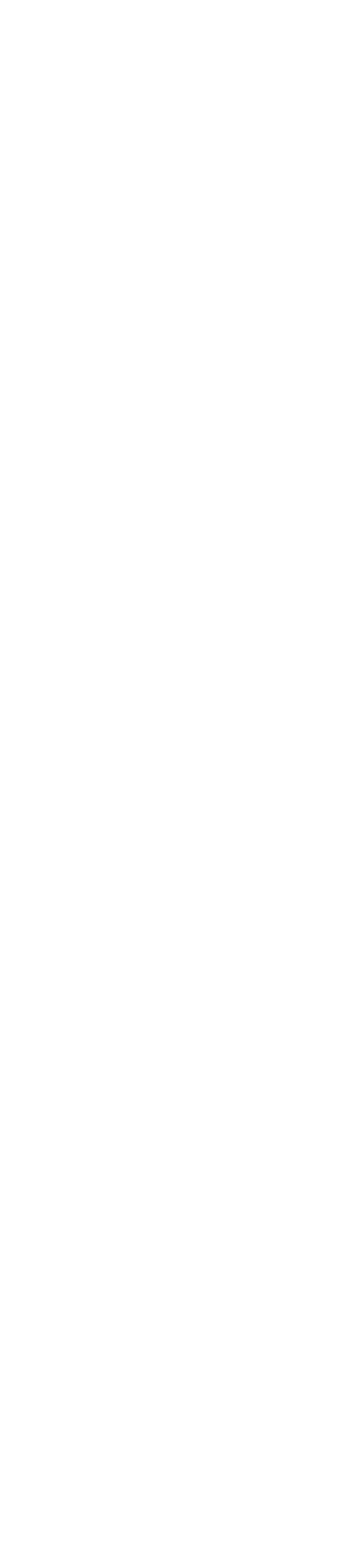
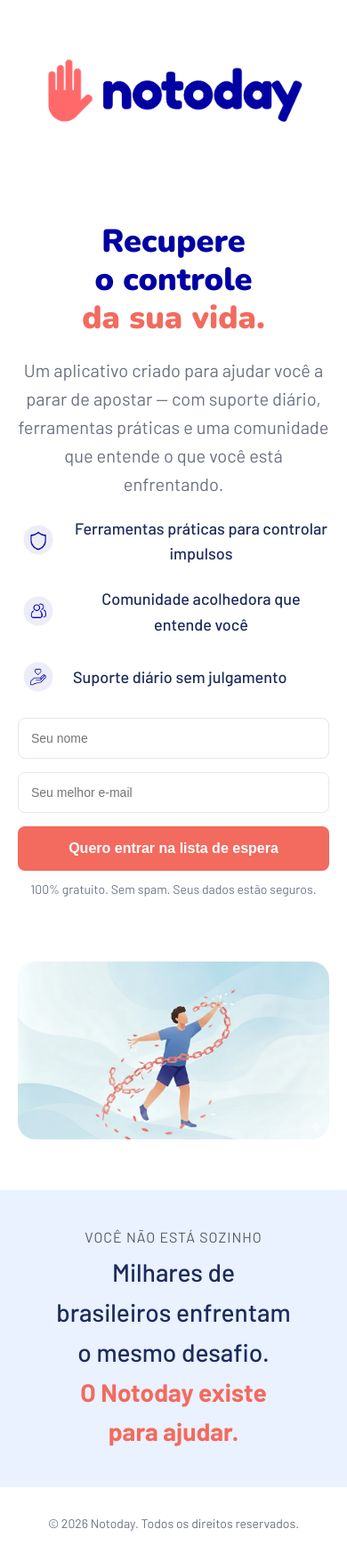
Before and after one commit to notodayapp-sudo/notoday-app, a plain HTML site: page index.html in a window 390 px wide. Shown: the whole page at 89% size. Before the commit the page ends 844 px from the top, so only its background shows below. Drawn offline with nearby package versions, Linux system fonts and the light colour scheme.

Commit message:
html, css, js done

```diff
--- a/index.html
+++ b/index.html
@@ -1,12 +1,111 @@
 <!DOCTYPE html>
-<html lang="en">
+<html lang="pt-BR">
 <head>
     <meta charset="UTF-8">
     <meta name="viewport" content="width=device-width, initial-scale=1.0">
+
     <title>Notoday</title>
-    <link rel="icon" href="public/favicon.ico">
+    <meta name="description" content="Aplicativo para ajudar você a parar de apostar com suporte diário e comunidade acolhedora.">
+    <link rel="stylesheet" href="style.css">
+
 </head>
+
 <body>
+
+    <!-- HEADER -->
+    <header>
+        <div class="container">
+            <div class="logo">
+                <img src="/assets/img/logo.png" alt="Notoday Logo">
+            </div>
+        </div>
+    </header>
+
+
+    <!-- HERO SECTION -->
+    <section class="hero">
+        <div class="container">
+
+            <div class="hero-content">
+
+                <!-- TEXTO -->
+                <div class="hero-text">
+                    <h1>
+                        Recupere <br>o controle <br>
+                        <span>da sua vida.</span>
+                    </h1>
+
+                    <p>
+                        Um aplicativo criado para ajudar você a parar de apostar —
+                        com suporte diário, ferramentas práticas e uma comunidade
+                        que entende o que você está enfrentando.
+                    </p>
+
+                    <!-- BENEFÍCIOS -->
+                    <ul>
+                        <li><img src="/assets/img/icon-tools.png" class="icon"> Ferramentas práticas para controlar impulsos</li>
+                        <li><img src="/assets/img/icon-community.png" class="icon">Comunidade acolhedora que entende você</li>
+                        <li><img src="/assets/img/icon-support.png" class="icon">Suporte diário sem julgamento</li>
+                    </ul>
+
+                    <!-- FORMULÁRIO -->
+                    <div id="form-area">
+
+                        <form id="waitlist-form" action="https://formsubmit.co/notodayapp@gmail.com" method="POST">
+                            <input type="text" name="nome" placeholder="Seu nome" required>
+                            <input type="email" name="email" placeholder="Seu melhor e-mail" required>
+
+                            <input type="hidden" name="_captcha" value="false">
+                            <input type="hidden" name="_next" value="http://127.0.0.1:5500/"> <!-- troque isso pelo endereco do versel-->
+
+                            <button type="submit">Quero entrar na lista de espera</button>
+
+                        </form>
+
+                        <small>100% gratuito. Sem spam. Seus dados estão seguros.</small>
+
+                        <div id="success-box" class="success-box">
+                            <div class="check">✔</div>
+                            <h3>Você está na lista!</h3>
+                            <p>Em breve você receberá novidades no seu e-mail. O primeiro passo já foi dado. 💪</p>
+                        </div>
+                    </div>
+
+                </div>
+
+
+                <!-- IMAGEM -->
+                <div class="hero-image">
+                    <img src="/assets/img/imagem-hero.jpeg" alt="Pessoa se libertando de correntes">
+                </div>
+
+            </div>
+
+        </div>
+    </section>
+
+
+    <!-- SEÇÃO PROVA SOCIAL -->
+    <section class="social-proof">
+        <div class="container">
+            <p>Você não está sozinho</p>
+            <h2>
+                Milhares de brasileiros enfrentam o mesmo desafio.
+                <br>
+                <strong>O Notoday existe para ajudar.</strong>
+            </h2>
+        </div>
+    </section>
+
+
+    <!-- FOOTER -->
+    <footer>
+        <div class="container">
+            <p>© 2026 Notoday. Todos os direitos reservados.</p>
+        </div>
+    </footer>
+
+<script src="script.js"></script>
 
 </body>
 </html>
--- /dev/null
+++ b/script.js
@@ -0,0 +1,30 @@
+
+document.addEventListener("DOMContentLoaded", function() {
+
+    const form = document.getElementById("waitlist-form");
+    const successBox = document.getElementById("success-box");
+    const smallText = document.querySelector("#form-area small");
+
+    form.addEventListener("submit", function(event) {
+        event.preventDefault();
+
+        const button = form.querySelector("button");
+        button.textContent = "Enviando...";
+        button.disabled = true;
+
+        const formData = new FormData(form);
+
+        fetch(form.action, {
+            method: "POST",
+            body: formData,
+            mode: "no-cors"
+        });
+
+        setTimeout(() => {
+            form.style.display = "none";
+            smallText.style.display = "none";
+            successBox.style.display = "block";
+        }, 1500);
+    });
+
+});
--- /dev/null
+++ b/style.css
@@ -0,0 +1,238 @@
+@import url('https://fonts.googleapis.com/css2?family=Barlow:ital,wght@0,100;0,200;0,300;0,400;0,500;0,600;0,700;0,800;0,900;1,100;1,200;1,300;1,400;1,500;1,600;1,700;1,800;1,900&family=Nunito:ital,wght@0,200..1000;1,200..1000&display=swap');
+
+
+
+/* RESET */
+* {
+    margin: 0;
+    padding: 0;
+    box-sizing: border-box;
+}
+
+/* BODY */
+body {
+    font-family: 'Barlow', sans-serif;
+    background-color: #ffffff;
+    color: #1C2C5B;
+    line-height: 1.6;
+}
+
+/* CONTAINER */
+.container {
+    max-width: 1100px;
+    margin: 0 auto;
+    padding: 0 20px;
+}
+
+/* HEADER */
+header {
+    padding: 60px 0;
+}
+
+.logo {
+    display: flex;
+    justify-content: center;
+}
+
+.logo img {
+    height: 80px;
+}
+
+/* HERO */
+.hero {
+    padding: 50px 0;
+}
+
+.hero-content {
+    display: flex;
+    align-items: center;
+    justify-content: space-between;
+    gap: 60px;
+}
+
+.hero-text {
+    flex: 1;
+}
+
+.hero-text h1 {
+    font-family: 'Nunito', sans-serif;
+    color: #0000A3;
+    font-size: 48px;
+    line-height: 1.2;
+    font-weight: 900;
+}
+
+.hero-text h1 span {
+    color: #F26B5E;
+}
+
+.hero-text p {
+    margin-top: 20px;
+    color: #6B7280;
+    font-size: 20px;
+}
+
+/* BENEFÍCIOS */
+.hero-text ul {
+    list-style: none;
+    margin: 20px 0;
+}
+
+.hero-text ul li {
+    margin-bottom: 22px;
+    font-size: 18px;
+    font-weight: 500;
+    position: relative;
+    display: flex;
+    align-items: center;
+    gap: 8px;
+
+}
+
+.icon {
+    width: 46px;
+    margin-right: 8px;
+}
+
+
+
+/* FORM */
+form {
+    margin-top: 20px;
+}
+
+form input {
+    width: 100%;
+    padding: 14px;
+    margin-bottom: 15px;
+    border-radius: 8px;
+    border: 1px solid #E5E7EB;
+    font-size: 14px;
+}
+
+form input:focus {
+    outline: none;
+    border-color: #F26B5E;
+}
+
+form button {
+    width: 100%;
+    padding: 16px;
+    background-color: #F26B5E;
+    border: none;
+    border-radius: 8px;
+    color: white;
+    font-weight: 600;
+    font-size: 16px;
+    cursor: pointer;
+    transition: 0.3s ease;
+}
+
+form button:hover {
+    background-color: #e35a4f;
+    transform: translateY(-2px);
+}
+
+small {
+    display: block;
+    margin-top: 10px;
+    font-size: 14px;
+    color: #6d7788;
+}
+
+.success-box {
+    margin-top: 30px;
+    padding: 30px;
+    background-color: #EDEDF7;
+    border-radius: 16px;
+    text-align: center;
+    display: none; /* começa escondido */
+}
+
+.success-box .check {
+    width: 60px;
+    height: 60px;
+    background-color: #0000A3;
+    color: white;
+    font-size: 24px;
+    display: flex;
+    align-items: center;
+    justify-content: center;
+    border-radius: 50%;
+    margin: 0 auto 20px;
+}
+
+.success-box h3 {
+    margin-bottom: 10px;
+    font-size: 16px;
+}
+
+.success-box p {
+    font-size: 16px;
+}
+
+
+
+/* HERO IMAGE */
+.hero-image {
+    margin-top: -30px;
+    flex: 1;
+}
+
+.hero-image img {
+    border-radius: 20px;
+    width: 100%;
+    max-width: 600px;
+}
+
+/* SOCIAL PROOF */
+.social-proof {
+    background-color: #EAF1FF;
+    padding: 40px;
+    text-align: center;
+}
+
+.social-proof p {
+    font-size: 16px;
+    color: #545a65;
+    margin-bottom: 5px;
+    text-transform: uppercase;
+    letter-spacing: 1px;
+}
+
+.social-proof h2 {
+    font-size: 28px;
+    font-weight: 500;
+}
+
+.social-proof strong {
+    color: #F26B5E;
+}
+
+
+
+/* FOOTER */
+footer {
+    padding: 30px 0;
+    text-align: center;
+    font-size: 14px;
+    color: #6B7280;
+}
+
+/* RESPONSIVO */
+@media (max-width: 900px) {
+
+    .hero-content {
+        flex-direction: column;
+        text-align: center;
+    }
+
+    .hero-text h1 {
+        font-size: 36px;
+    }
+
+    .hero-image img {
+        max-width: 350px;
+        margin-top: 40px;
+    }
+}
```
Also changed, not shown: assets/img/icon-community.png (added), assets/img/icon-support.png (added), assets/img/icon-tools.png (added), assets/img/imagem-hero.jpeg (added), assets/img/logo.png (added), 2 other files.
